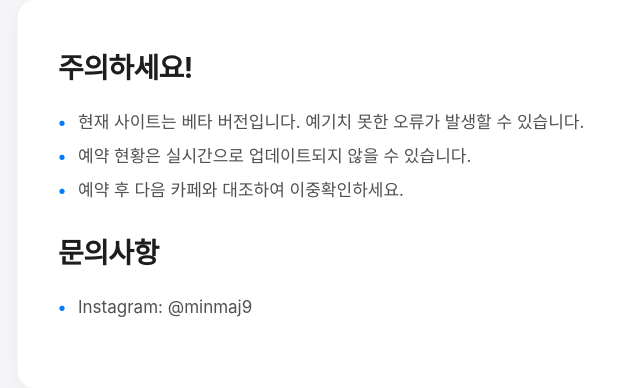
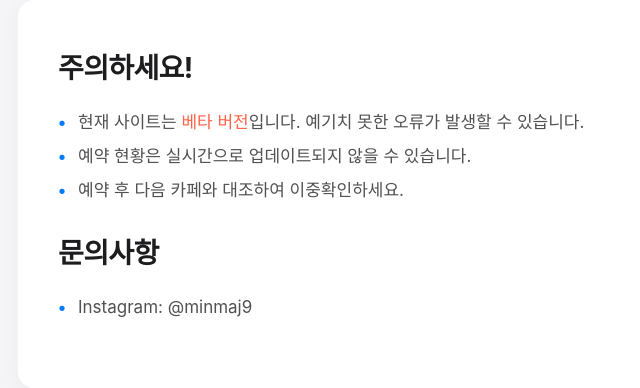
Before and after one commit to ssangbee/DimaReservationCheck, a Flask app: page / in a window 1280 px wide. Shown: the part 1554-1942 px from the top of the page, without its empty margins (23-663 px from the left). Run offline with Flask 3, Linux system fonts and the light colour scheme; data comes from the database, SQL or seed files in the repository.

Commit message:
Highlight '베타 버전' text in light red

```diff
--- a/templates/index.html
+++ b/templates/index.html
@@ -492,6 +492,15 @@
             }
         }
 
+        .light-red-text {
+            color: #FF6347; /* 연한 빨간색 (Tomato) */
+        }
+        @media (prefers-color-scheme: dark) {
+            .light-red-text {
+                color: #FF6347; /* 다크 모드에서도 동일하게 적용 */
+            }
+        }
+
         /* Custom Tooltip Styles */
         .custom-tooltip {
             position: absolute;
@@ -547,7 +556,7 @@
             <div class="info-section">
                 <h2 class="info-title">주의하세요!</h2>
                 <ul class="info-list">
-                    <li>현재 사이트는 베타 버전입니다. 예기치 못한 오류가 발생할 수 있습니다.</li>
+                    <li>현재 사이트는 <span class="light-red-text">베타 버전</span>입니다. 예기치 못한 오류가 발생할 수 있습니다.</li>
                     <li>예약 현황은 실시간으로 업데이트되지 않을 수 있습니다.</li>
                     <li>예약 후 다음 카페와 대조하여 이중확인하세요.</li>
                 </ul>
```
